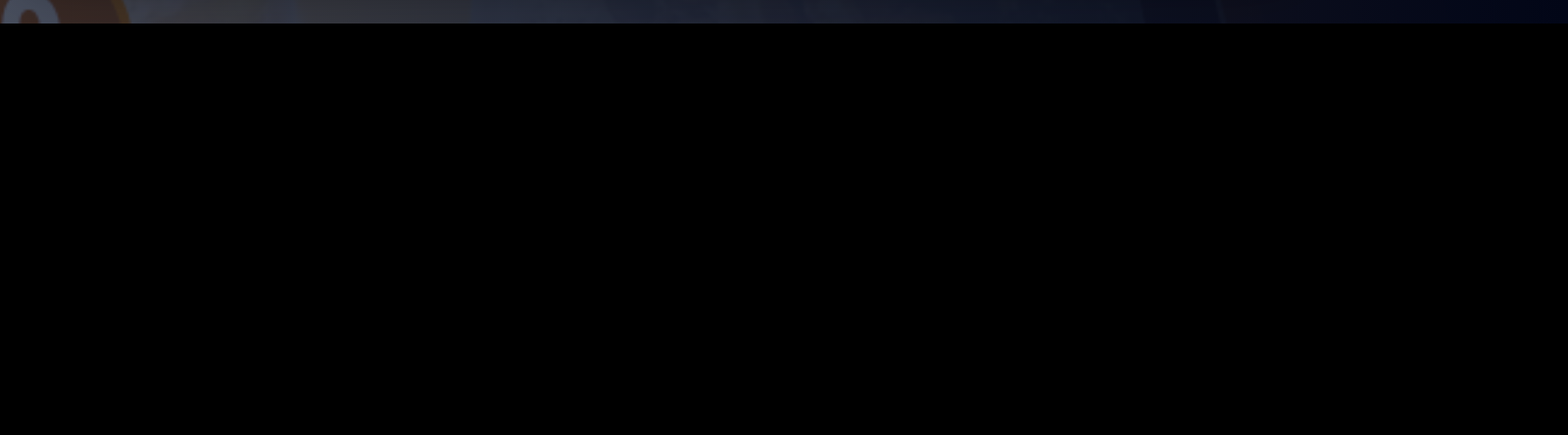
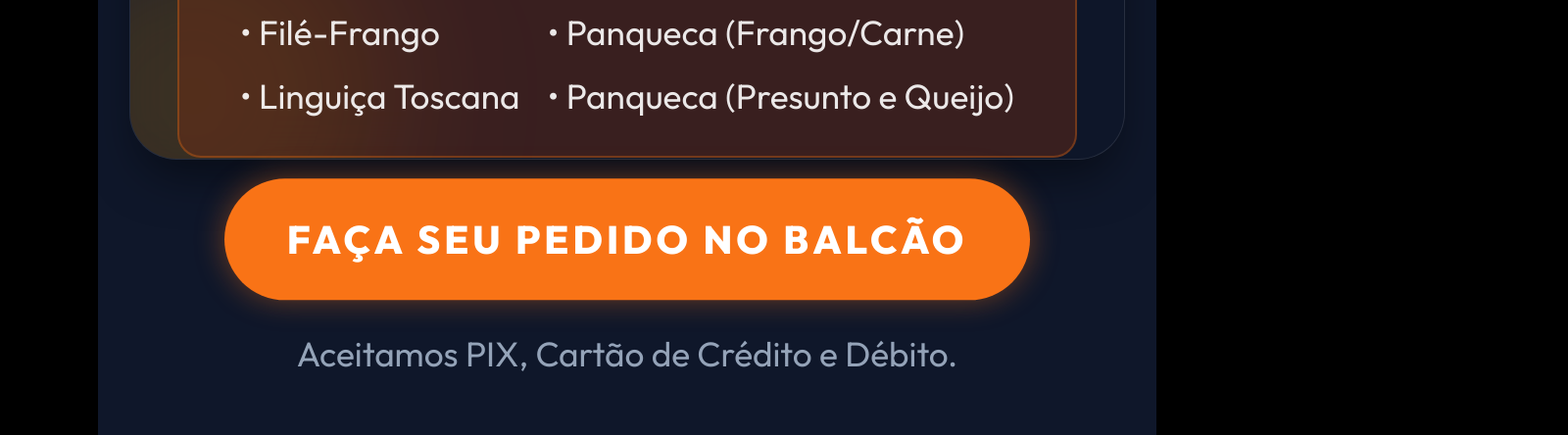
Before and after one commit to Prometheusz2020/cardapiotvbox, a website: page index.html in a window 1280 px wide. Shown: the part 916-1360 px from the top of the page at 98% size, 1600 px wide, since content can reach past the window. Before the commit the page ends 940 px from the top, so only its background shows below. Drawn offline with Linux system fonts and the light colour scheme.

Commit message:
Fix: Remove a rotação -90deg

```diff
--- a/index.html
+++ b/index.html
@@ -22,12 +22,6 @@
         .tv-screen {
             width: 1080px;
             height: 1920px;
-            position: absolute;
-            top: 50%;
-            left: 50%;
-            margin-top: -960px;
-            margin-left: -540px;
-            transform: rotate(-90deg);
             background-color: #0f172a;
             overflow: hidden;
             display: flex;
```
Also changed, not shown: dist/index.html.
